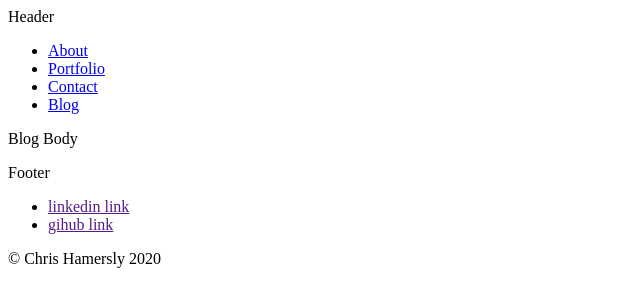
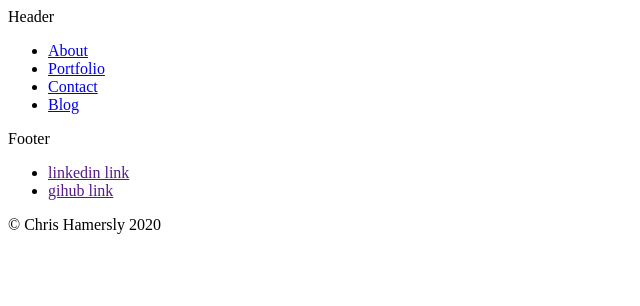
Before and after one commit to christopherhamersly/portfolio-html, a plain HTML site: page blog.html in a window 1280 px wide. Shown: the whole page, without its empty margins (0-640 px from the left). Drawn offline with Linux system fonts and the light colour scheme.

Commit message:
slow changes

```diff
--- a/blog.html
+++ b/blog.html
@@ -20,7 +20,7 @@
 
 <body>
   <p>
-    Blog Body
+    <p>   </p>
   </p>
   <footer>
     Footer
```
Also changed, not shown: index.html (+5 -0 lines).
